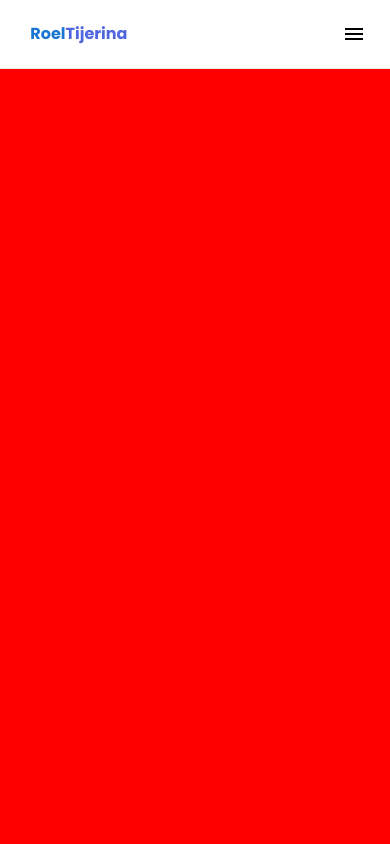
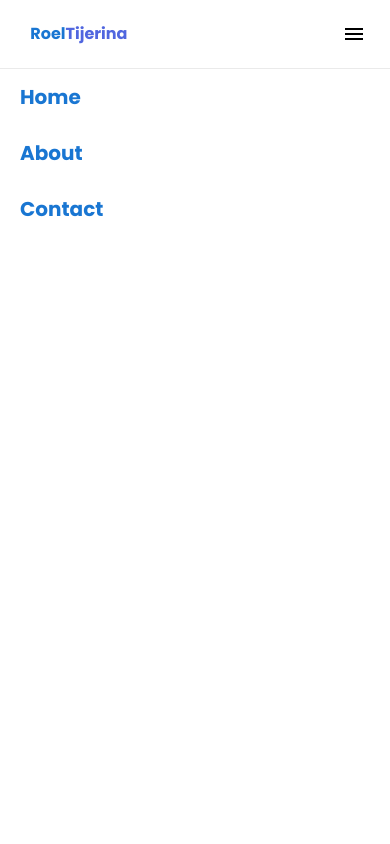
Before and after one commit to Roel-t/personal-website, a Next.js app: page /about in a window 390 px wide. Both pictures are taken after a click on the button "menu". Shown: the top 844 px of the page. Built offline with nearby package versions, Linux system fonts and the light colour scheme.

Commit message:
added mobile navbar, added animations

```diff
--- a/components/Navbar.tsx
+++ b/components/Navbar.tsx
@@ -3,17 +3,24 @@ import MenuIcon from '@mui/icons-material/Menu';
 import Typography from '@mui/material/Typography';
 import {IconButton, Theme } from '@mui/material';
 import CustomLink from './CustomLink';
-import { useState } from 'react';
+import React, { useState,useEffect } from 'react';
+import { CSSTransition } from 'react-transition-group';
+import { useRouter,Router } from "next/dist/client/router";
 
 type Props = {}
 
 const Navbar = (props:Props) => {
-
+    const router = useRouter();
     const [navMenuShow, setNavMenuShow] = useState<boolean>(false);
 
     const onNavBtnClickHandler = ():void =>{
         setNavMenuShow(!navMenuShow);
     }
+
+    Router.events.on('routeChangeComplete', () => {
+        if(navMenuShow)
+            setNavMenuShow(false);
+    })
 
     const matches = useMediaQuery((theme:Theme) => theme.breakpoints.up('md'));
     return (
@@ -57,11 +64,39 @@ const Navbar = (props:Props) => {
                 </IconButton>
             </div>)}
         </div>
-        {navMenuShow ?
-        (<div style={{position:"fixed",width:"100%",height:"100%",backgroundColor:"red"}}>
 
-        </div>)
-        :(<></>)}
+
+        <CSSTransition in={navMenuShow}
+        timeout={500}
+        classNames={"nav-menu-overlay"}
+        unmountOnExit={true}
+        mountOnEnter={true} >
+            <div className="nav-menu-overlay">
+                <div className="nav-links-list">
+                    <div className="nav-home-list">
+                        <CustomLink href="/" onClick={onNavBtnClickHandler} variant="subtitle1" className="primary-color-text">
+                        <Typography variant='h5' fontWeight={600}>
+                            Home
+                        </Typography>
+                        </CustomLink>
+                    </div>
+                    <div className="nav-about-list">
+                        <CustomLink href="/about" onClick={onNavBtnClickHandler} variant="subtitle1" className="primary-color-text">
+                        <Typography variant='h5' fontWeight={600}>
+                            About
+                        </Typography>
+                        </CustomLink>
+                    </div>
+                    <div className="nav-contact-list">
+                        <CustomLink href="/contact" onClick={onNavBtnClickHandler} variant="subtitle1" className="primary-color-text">
+                        <Typography variant='h5' fontWeight={600}>
+                            Contact
+                        </Typography>
+                        </CustomLink>
+                    </div>
+                </div>
+            </div>
+        </CSSTransition>
     </section>);
 }
 
--- a/package.json
+++ b/package.json
@@ -13,6 +13,7 @@
     "@emotion/styled": "^11.8.1",
     "@mui/icons-material": "^5.5.1",
     "@mui/material": "^5.5.3",
+    "@types/react-transition-group": "^4.4.4",
     "next": "12.1.4",
     "react": "^17.0.2",
     "react-dom": "^17.0.2"
--- a/styles/globals.css
+++ b/styles/globals.css
@@ -39,6 +39,13 @@ body{
     left: 0;
     justify-content: center;
 }
+.nav-links-list{
+    display: flex;
+    flex-direction: column;
+    padding: 0rem 1.25rem;
+    height: 20%;
+    justify-content: space-around;
+}
 .nav-menu{
     display: flex;
     width: 100%;
@@ -49,14 +56,11 @@ body{
 .nav-about,.nav-contact{
     margin-left: 5%;
 }
-.nav-content a{
+.nav-content a,.nav-links-list a, .not-found a{
     text-decoration: none;
 }
 .not-found{
     text-align: center;
-}
-.not-found a{
-    text-decoration: none;
 }
 .footer{
     color: black;
@@ -83,3 +87,24 @@ body{
 .grid-row-5{
     padding: 5rem 0;
 }
+/* Navbar animations */
+.nav-menu-overlay{
+    position: fixed;
+    width: 100%;
+    height: 100%;
+    background-color: white;
+}
+.nav-menu-overlay-enter {
+    opacity: 0;
+}
+.nav-menu-overlay-enter-active {
+    opacity: 1;
+    transition: opacity 500ms;
+}
+.nav-menu-overlay-exit {
+opacity: 1;
+}
+.nav-menu-overlay-exit-active {
+opacity: 0;
+transition: opacity 500ms;
+}
```
Also changed, not shown: 1 other file (tests, documents, lock files or other folders).
